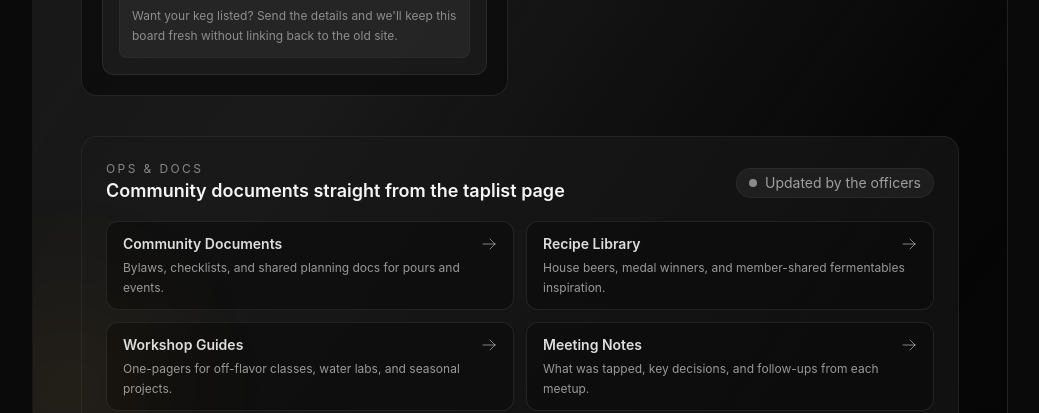
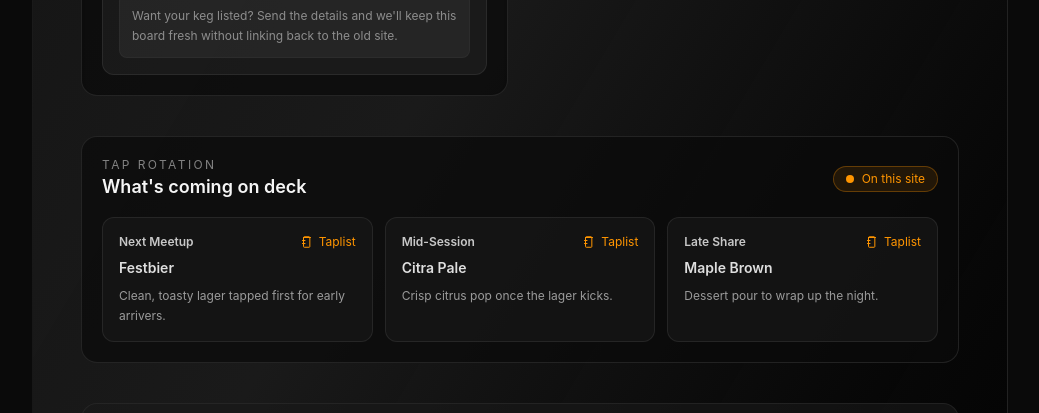
Before and after one commit to wcbrusaders/wcb_site, a Next.js app: page / in a window 1280 px wide. Shown: the part 3120-3533 px from the top of the page, without its empty margins (120-1159 px from the left). Built offline with nearby package versions, Linux system fonts and the light colour scheme.

Commit message:
Add taplist schedule section with on-site link

```diff
--- a/src/app/page.tsx
+++ b/src/app/page.tsx
@@ -33,7 +33,7 @@ const taplistLinks = [
   {
     title: "Tapping Schedule",
     desc: "Plan what&apos;s coming on deck and when to grab your pour.",
-    href: "#taplist-preview",
+    href: "#taplist-schedule",
   },
 ];
 
@@ -52,6 +52,24 @@ const taplistPreview = [
     name: "Mosaic Hazy IPA",
     abv: "6.4% ABV",
     note: "Juicy mango and blueberry aromatics with pillowy mouthfeel.",
+  },
+];
+
+const taplistSchedule = [
+  {
+    name: "Festbier",
+    when: "Next Meetup",
+    detail: "Clean, toasty lager tapped first for early arrivers.",
+  },
+  {
+    name: "Citra Pale",
+    when: "Mid-Session",
+    detail: "Crisp citrus pop once the lager kicks.",
+  },
+  {
+    name: "Maple Brown",
+    when: "Late Share",
+    detail: "Dessert pour to wrap up the night.",
   },
 ];
 
@@ -441,6 +459,38 @@ export default function Home() {
               </div>
             </div>
 
+            <div className="mt-10 rounded-2xl border border-border/60 bg-background/70 p-4 md:p-5" id="taplist-schedule">
+              <div className="flex items-center justify-between gap-3 mb-4">
+                <div>
+                  <p className="text-xs uppercase tracking-[0.2em] text-foreground/50">Tap rotation</p>
+                  <h3 className="text-lg font-semibold">What&apos;s coming on deck</h3>
+                </div>
+                <div className="inline-flex items-center gap-2 text-xs text-accent bg-accent/10 px-3 py-1 rounded-full border border-accent/30">
+                  <span className="inline-block h-2 w-2 rounded-full bg-accent" />
+                  On this site
+                </div>
+              </div>
+
+              <div className="grid grid-cols-1 md:grid-cols-3 gap-3">
+                {taplistSchedule.map((slot) => (
+                  <div
+                    key={slot.name}
+                    className="rounded-xl border border-border/60 bg-card-bg/60 p-4 flex flex-col gap-2"
+                  >
+                    <div className="flex items-center justify-between text-xs text-foreground/60">
+                      <span className="font-semibold text-foreground/80">{slot.when}</span>
+                      <span className="inline-flex items-center gap-1 text-accent">
+                        <Icon name="beer" className="w-4 h-4" />
+                        Taplist
+                      </span>
+                    </div>
+                    <p className="text-sm font-semibold text-foreground/90">{slot.name}</p>
+                    <p className="text-xs text-foreground/60 leading-relaxed">{slot.detail}</p>
+                  </div>
+                ))}
+              </div>
+            </div>
+
             <div className="mt-10 rounded-2xl border border-border/50 bg-card-bg/60 p-5 md:p-6">
               <div className="flex flex-col md:flex-row md:items-center md:justify-between gap-3 mb-4">
                 <div>
```
